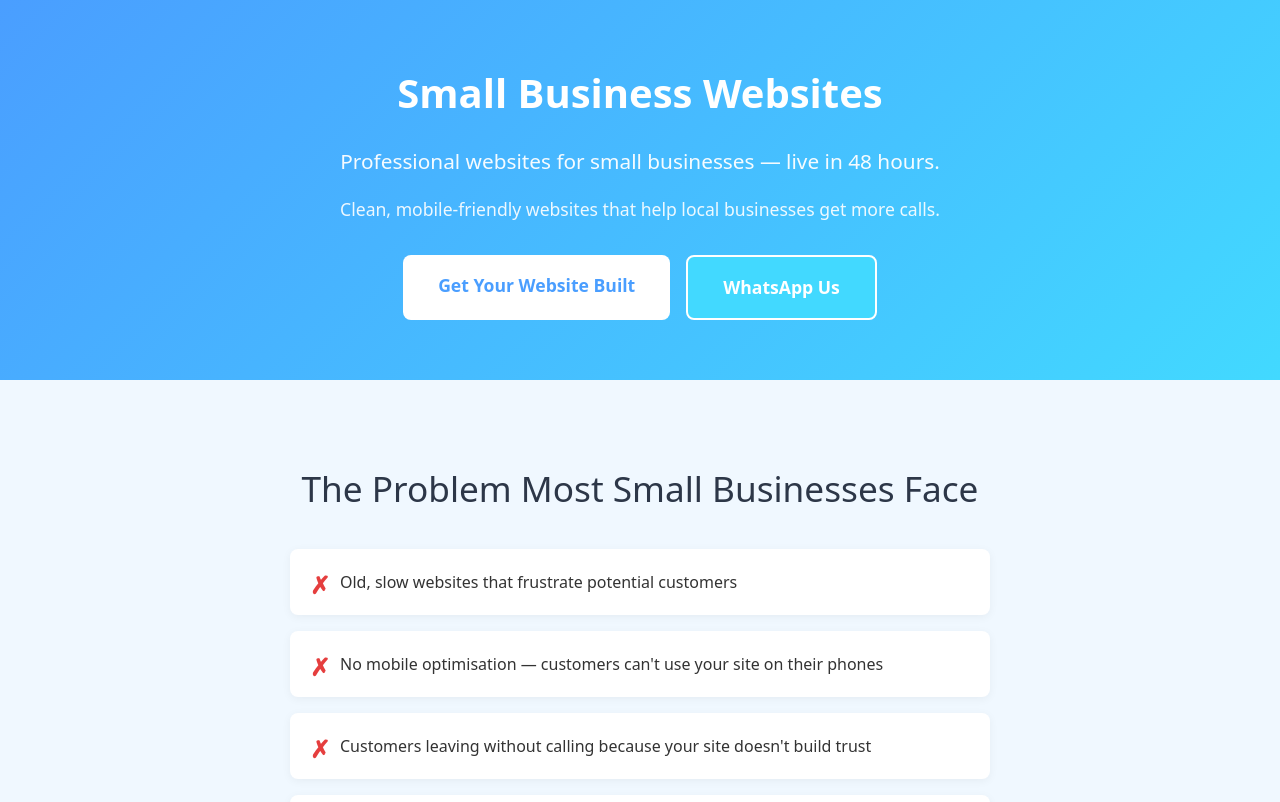
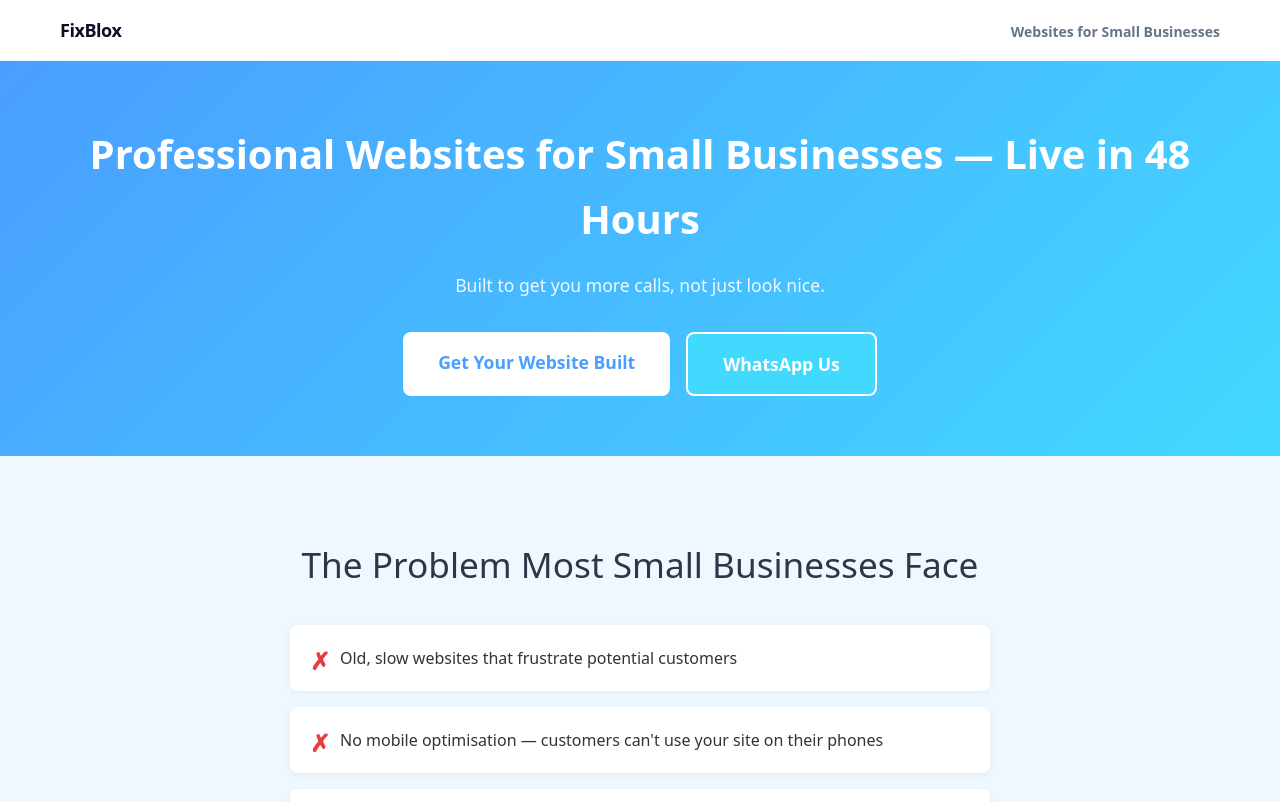
Before and after one commit to PatchLore/fixblox-websites, a Next.js app: page /websites/ in a window 1280 px wide. Shown: the top 802 px of the page. Built offline with nearby package versions, Linux system fonts and the light colour scheme.

Commit message:
chore: polish /websites header and hero copy

```diff
--- a/src/app/page.tsx
+++ b/src/app/page.tsx
@@ -45,6 +45,14 @@ export default function LandingPage() {
 
   return (
     <div className="font-sans text-[#333] leading-relaxed">
+      {/* Simple header */}
+      <header className="border-b border-slate-100 bg-white">
+        <div className="mx-auto flex max-w-[1200px] items-baseline justify-between px-5 py-4">
+          <div className="text-lg font-extrabold tracking-tight text-[#0A0E27]">FixBlox</div>
+          <div className="text-sm font-semibold text-slate-500">Websites for Small Businesses</div>
+        </div>
+      </header>
+
       {/* Header */}
       <header
         className="text-white text-center py-[60px] px-5"
@@ -54,13 +62,10 @@ export default function LandingPage() {
       >
         <div className="max-w-[1200px] mx-auto px-5">
           <h1 className="text-[2rem] md:text-[2.5rem] mb-5 font-bold">
-            Small Business Websites
+            Professional Websites for Small Businesses — Live in 48 Hours
           </h1>
-          <p className="text-[1.1rem] md:text-[1.3rem] mb-4 opacity-95">
-            Professional websites for small businesses — live in 48 hours.
-          </p>
           <p className="text-[1.1rem] mb-8 opacity-90">
-            Clean, mobile-friendly websites that help local businesses get more calls.
+            Built to get you more calls, not just look nice.
           </p>
           <div className="flex gap-4 justify-center flex-wrap">
             <a
@@ -187,6 +192,9 @@ export default function LandingPage() {
           <div className="text-[2.5rem] md:text-5xl font-bold my-5 text-white">£199</div>
           <p className="text-[1.2rem] mb-8 opacity-90 text-white">
             One-time payment. No subscriptions. No hidden fees.
+          </p>
+          <p className="text-sm text-white/85 mb-6">
+            Ideal for plumbers, electricians, roofers, cleaners, and other local service businesses.
           </p>
           <a
             href="#contact"
```
